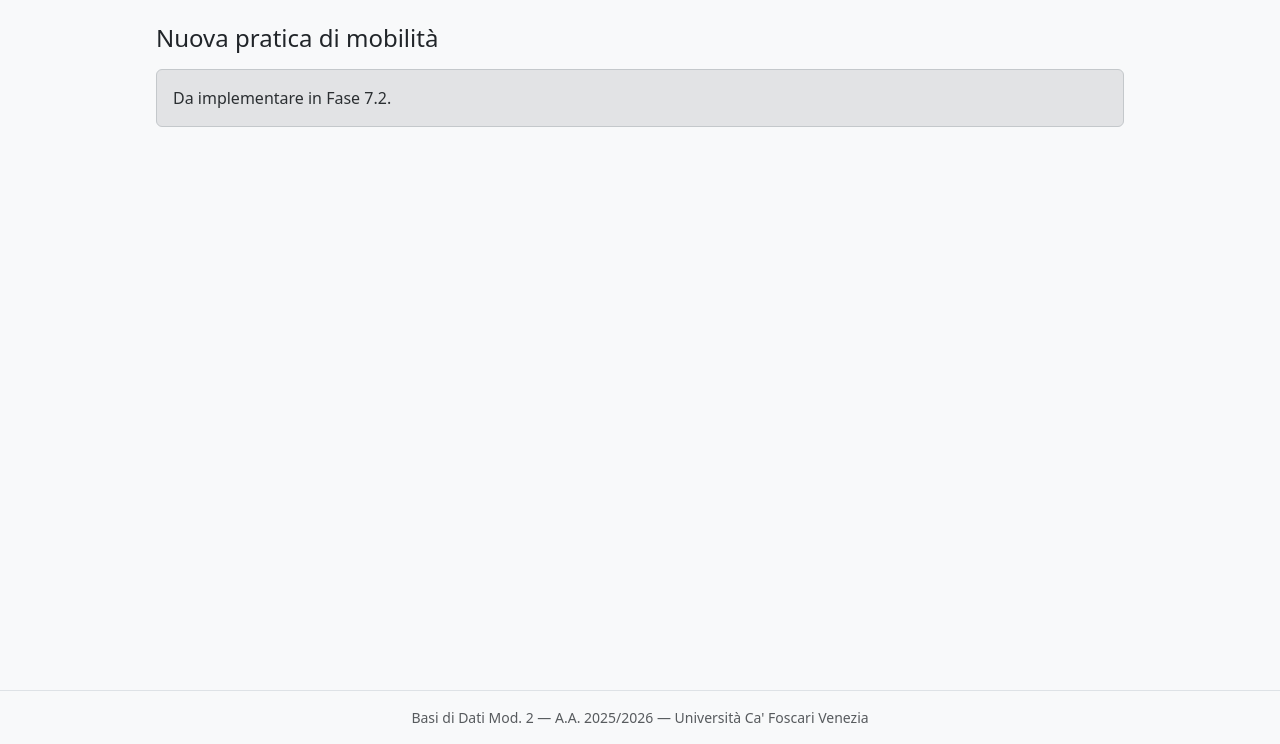
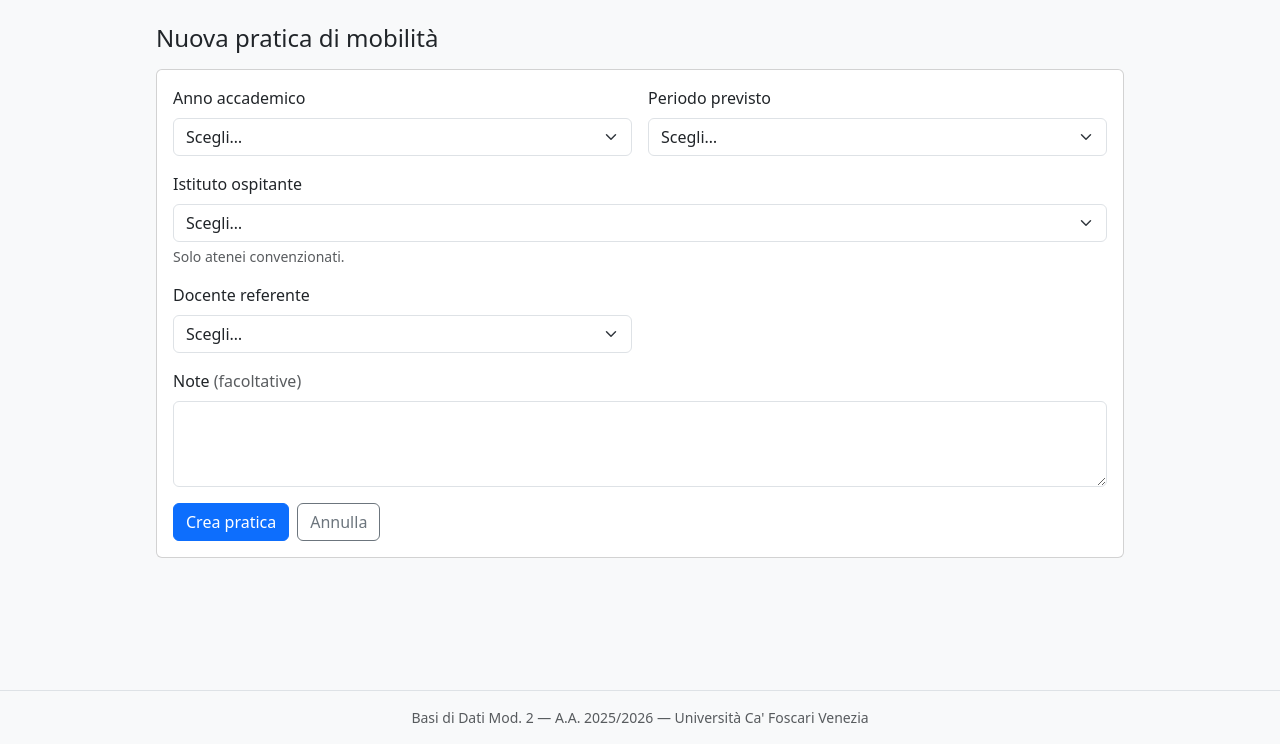
Before and after one commit to sxrpe/Progetto-Overseas, a Flask app: template app/templates/studente/nuova.html in a window 1280 px wide. Shown: the part 56-800 px from the top of the page. Run offline with Flask 3, Linux system fonts and the light colour scheme; the template is opened without the code that fills it, so the values that code supplies are empty.

Commit message:
Creazione di una Pratica

```diff
--- a/app/templates/studente/nuova.html
+++ b/app/templates/studente/nuova.html
@@ -1,7 +1,5 @@
 {#
-  CREAZIONE DI UNA PRATICA  ->  FASE 7.2
-
-  CAMPI RICHIESTI DALLA TRACCIA
+ CAMPI RICHIESTI DALLA TRACCIA
     anno accademico, istituto ospitante, periodo previsto, docente referente,
     note (facoltative)
 
@@ -19,9 +17,7 @@
     Ogni campo va rivalidato nella route, lato server.
 
   VARIABILI DALLA ROUTE
-    istituti -> lista di Istituto attivi
-    docenti  -> lista di Utente con ruolo docente
-    dati     -> dizionario dei valori gia' inseriti (vuoto la prima volta)
+    da completare
 #}
 
 {% extends "base.html" %}
@@ -29,5 +25,67 @@
 
 {% block contenuto %}
   <h1 class="h4 mb-3">Nuova pratica di mobilità</h1>
-  <div class="alert alert-secondary">Da implementare in Fase 7.2.</div>
+  <div class="card">
+  <div class="card-body">
+
+    <form method="post" action="">
+      <div class="row g-3">
+
+        <div class="col-12 col-md-6">
+          <label for="anno_accademico" class="form-label">Anno accademico</label>
+          <select class="form-select" id="anno_accademico" name="anno_accademico" required>
+            <option value="" selected disabled>Scegli…</option>
+            {% for a in anni %}
+              <option value="{{ a }}"  {% if a == anno_selected %} selected {% endif %}>{{ a }}/{{ a + 1 }}</option>
+            {% endfor %}
+          </select>
+        </div>
+
+        <div class="col-12 col-md-6">
+          <label for="periodo" class="form-label">Periodo previsto</label>
+          <select class="form-select" id="periodo" name="periodo" required>
+            <option value="" selected disabled>Scegli…</option>
+            {% for p in Periodo.TUTTI %}
+              <option value="{{ p }}" {% if p == periodo_selected %} selected {% endif %}>{{ Periodo.ETICHETTE[p] }}</option>
+            {% endfor %}
+
+          </select>
+        </div>
+
+        <div class="col-12">
+          <label for="istituto_id" class="form-label">Istituto ospitante</label>
+          <select class="form-select" id="istituto_id" name="istituto_id" required>
+            <option value="" selected disabled>Scegli…</option>
+            {% for a in atenei %}
+              <option value="{{ a.id }}" {% if a.id == istituto_selected %} selected {% endif %}>{{ a.nome }} — {{ a.citta }}, {{ a.paese }}</option>
+            {% endfor %}
+          </select>
+          <div class="form-text">Solo atenei convenzionati.</div>
+        </div>
+
+        <div class="col-12 col-md-6">
+          <label for="docente_id" class="form-label">Docente referente</label>
+          <select class="form-select" id="docente_id" name="docente_id" required>
+            <option value="" selected disabled>Scegli…</option>
+            {% for d in docenti %}
+              <option value="{{ d.id }}" {% if d.id == docente_selected %} selected {% endif %}>{{ d.nome_completo }}</option>
+            {% endfor %}
+          </select>
+        </div>
+
+        <div class="col-12">
+          <label for="note" class="form-label">Note <span class="text-body-secondary fw-normal">(facoltative)</span></label>
+          <textarea class="form-control" id="note" name="note" rows="3"></textarea>
+        </div>
+
+        <div class="col-12 d-flex gap-2 flex-wrap">
+          <button type="submit" class="btn btn-primary">Crea pratica</button>
+          <a href="{{ url_for('studente.elenco_pratiche') }}" class="btn btn-outline-secondary">Annulla</a>
+        </div>
+
+      </div>
+    </form>
+
+  </div>
+</div>
 {% endblock %}
```
Also changed, not shown: app/blueprints/studente.py (+96 -4 lines), app/models.py (+2 -6 lines), app/templates/studente/elenco.html (+2 -10 lines).
